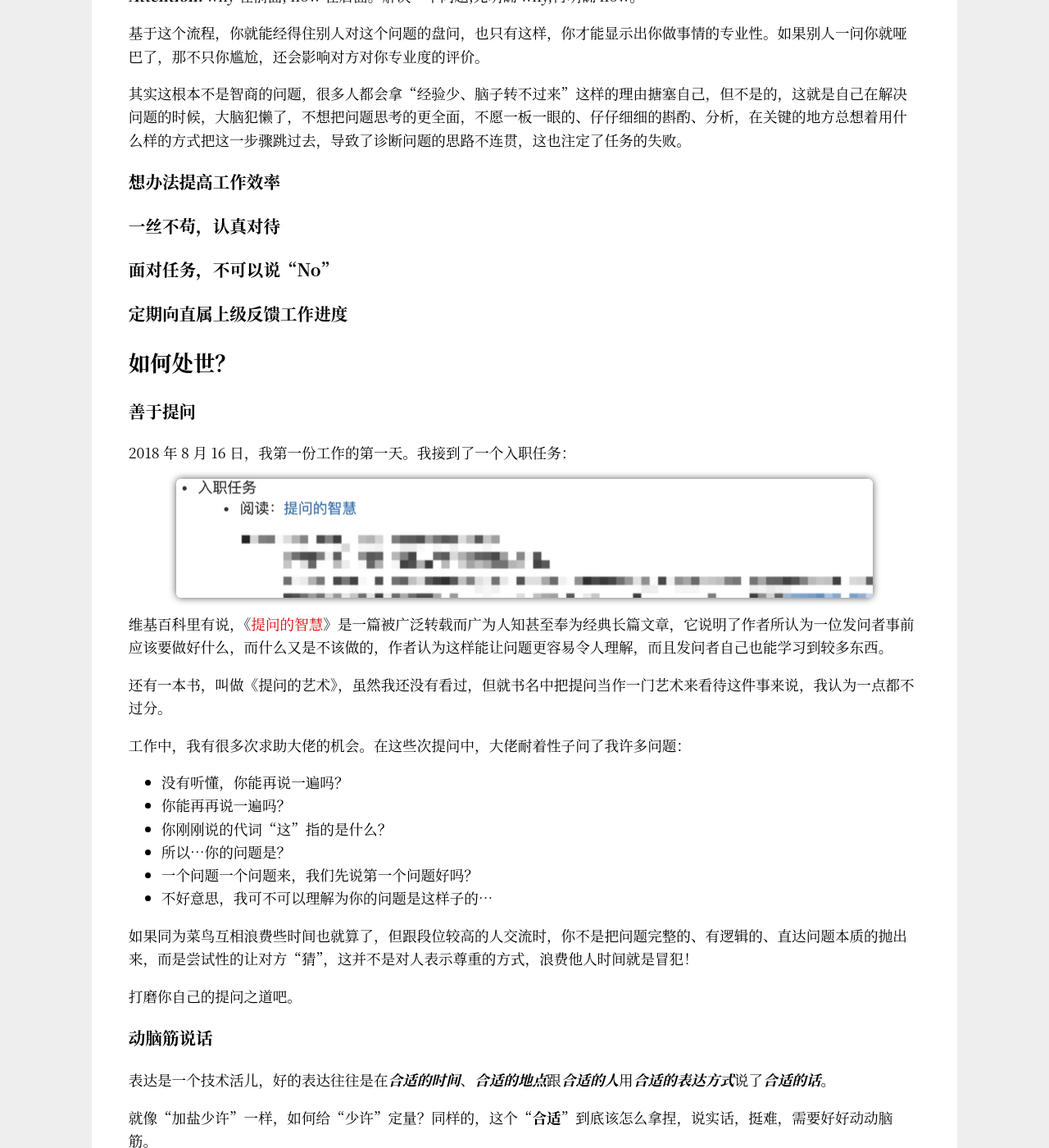
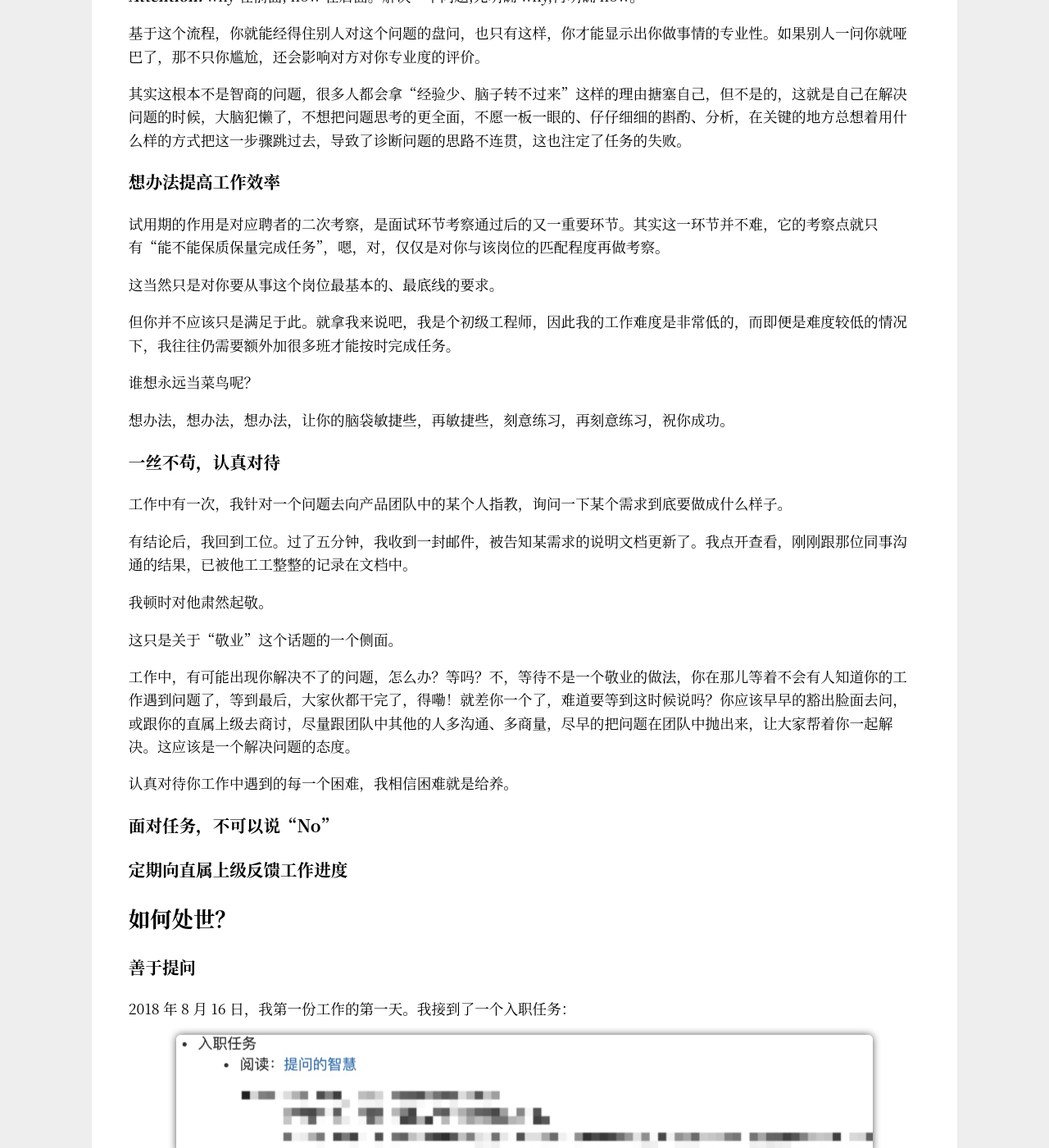
Before and after one commit to Haiyung/haiyung.github.io, a Jekyll site: the page built from _posts/2019-11-17-extra-skills-in-the-first-year-of-development.md, in a window 1280 px wide and 1400 px high, scrolled down 3268 px. Shown: the whole window at 82% size. Built offline with Jekyll 4.4.1, drawn with Linux system fonts in a browser that asks for light colours.

Commit message:
article: update article

```diff
--- a/_posts/2019-11-17-extra-skills-in-the-first-year-of-development.md
+++ b/_posts/2019-11-17-extra-skills-in-the-first-year-of-development.md
@@ -104,7 +104,29 @@ __Contents__
 
 ### 想办法提高工作效率
 
+试用期的作用是对应聘者的二次考察，是面试环节考察通过后的又一重要环节。其实这一环节并不难，它的考察点就只有“能不能保质保量完成任务”，嗯，对，仅仅是对你与该岗位的匹配程度再做考察。
+
+这当然只是对你要从事这个岗位最基本的、最底线的要求。
+
+但你并不应该只是满足于此。就拿我来说吧，我是个初级工程师，因此我的工作难度是非常低的，而即便是难度较低的情况下，我往往仍需要额外加很多班才能按时完成任务。
+
+谁想永远当菜鸟呢？
+
+想办法，想办法，想办法，让你的脑袋敏捷些，再敏捷些，刻意练习，再刻意练习，祝你成功。
+
 ### 一丝不苟，认真对待
+
+工作中有一次，我针对一个问题去向产品团队中的某个人指教，询问一下某个需求到底要做成什么样子。
+
+有结论后，我回到工位。过了五分钟，我收到一封邮件，被告知某需求的说明文档更新了。我点开查看，刚刚跟那位同事沟通的结果，已被他工工整整的记录在文档中。
+
+我顿时对他肃然起敬。
+
+这只是关于“敬业”这个话题的一个侧面。
+
+工作中，有可能出现你解决不了的问题，怎么办？等吗？不，等待不是一个敬业的做法，你在那儿等着不会有人知道你的工作遇到问题了，等到最后，大家伙都干完了，得嘞！就差你一个了，难道要等到这时候说吗？你应该早早的豁出脸面去问，或跟你的直属上级去商讨，尽量跟团队中其他的人多沟通、多商量，尽早的把问题在团队中抛出来，让大家帮着你一起解决。这应该是一个解决问题的态度。
+
+认真对待你工作中遇到的每一个困难，我相信困难就是给养。
 
 ### 面对任务，不可以说“No”
 
```
